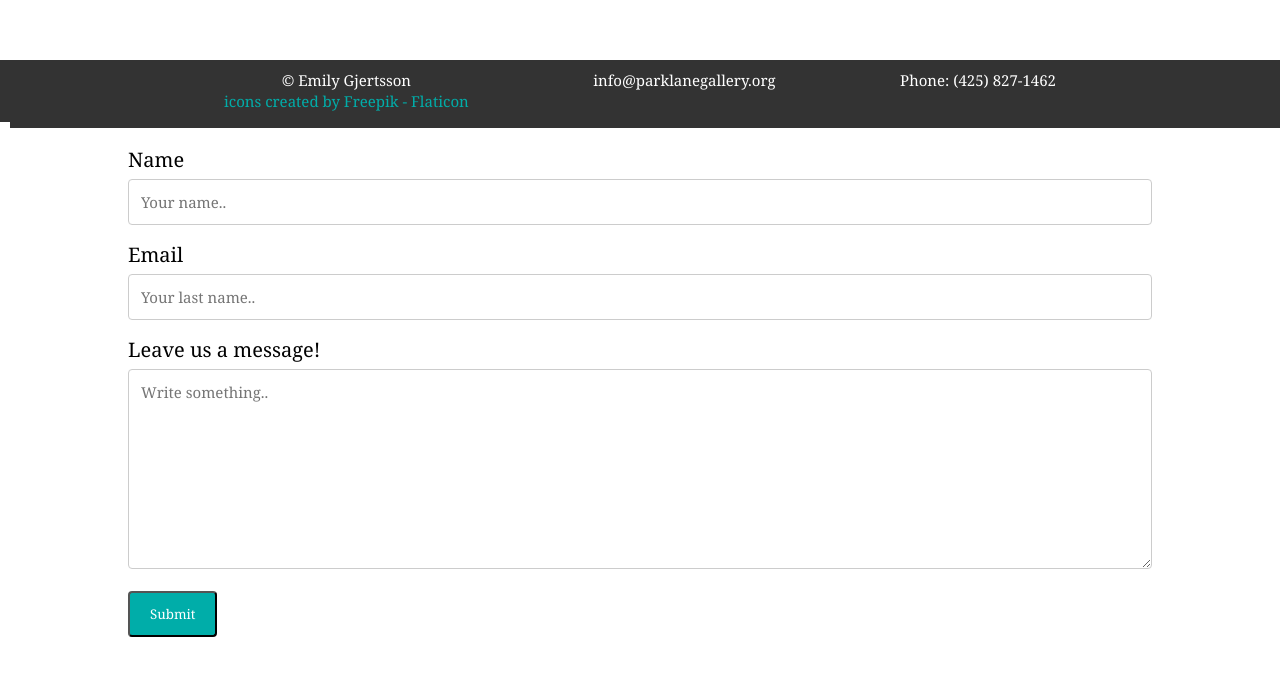
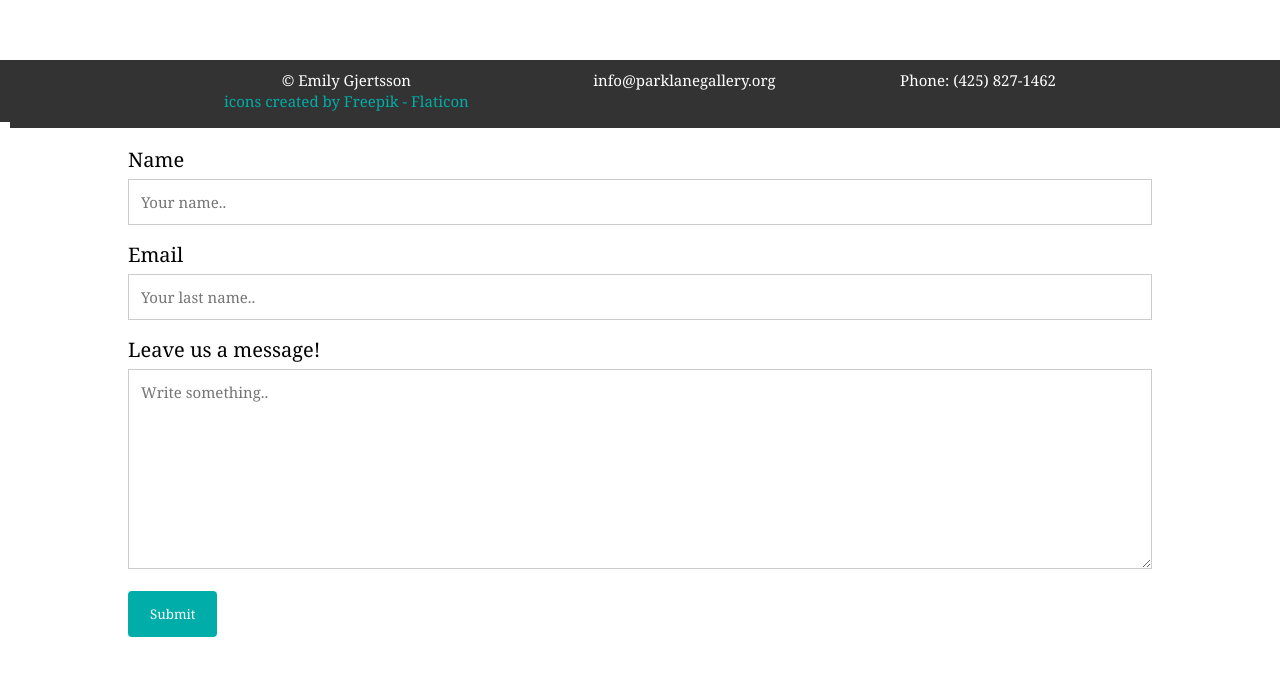
Before and after one commit to egjert01/comp20_hw02, a plain HTML site: page contact.html in a window 1280 px wide. Shown: the part 678-1354 px from the top of the page. Drawn offline with Linux system fonts and the light colour scheme.

Commit message:
fix form

```diff
--- a/style.css
+++ b/style.css
@@ -243,7 +243,7 @@ input[type=text], select, textarea {
     width: 100%;
     padding: 12px;
     border: 1px solid #ccc;
-    border-radius: 4px;
+    /* border-radius: 4px; */
     box-sizing: border-box;
     margin-top: 6px;
     margin-bottom: 16px;
@@ -255,6 +255,7 @@ input[type=text], select, textarea {
     background-color: #00ada9;
     color: white;
     border-radius: 4px;
+    border-color: transparent;
     padding: 12px 20px;
     cursor: pointer;
   }
```
